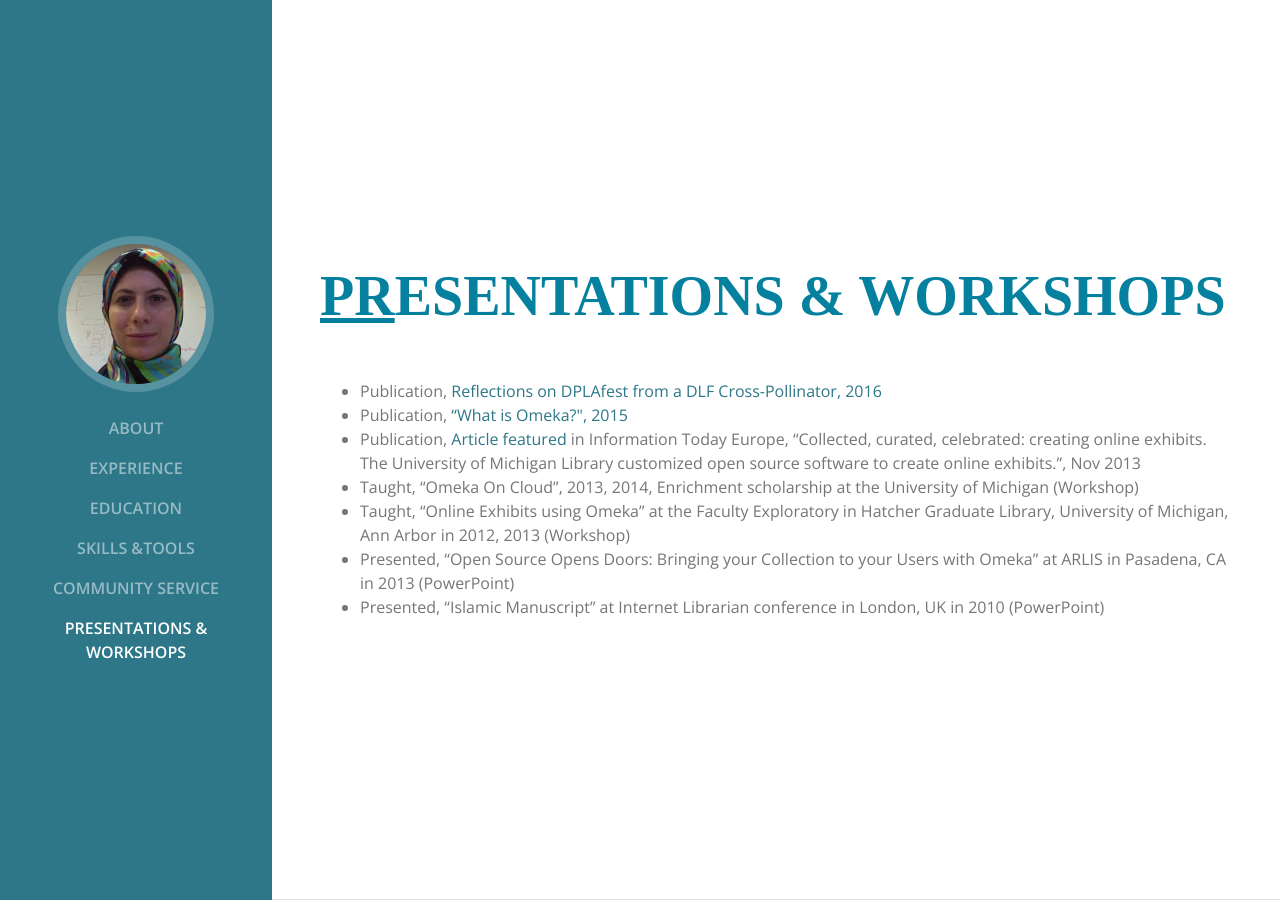
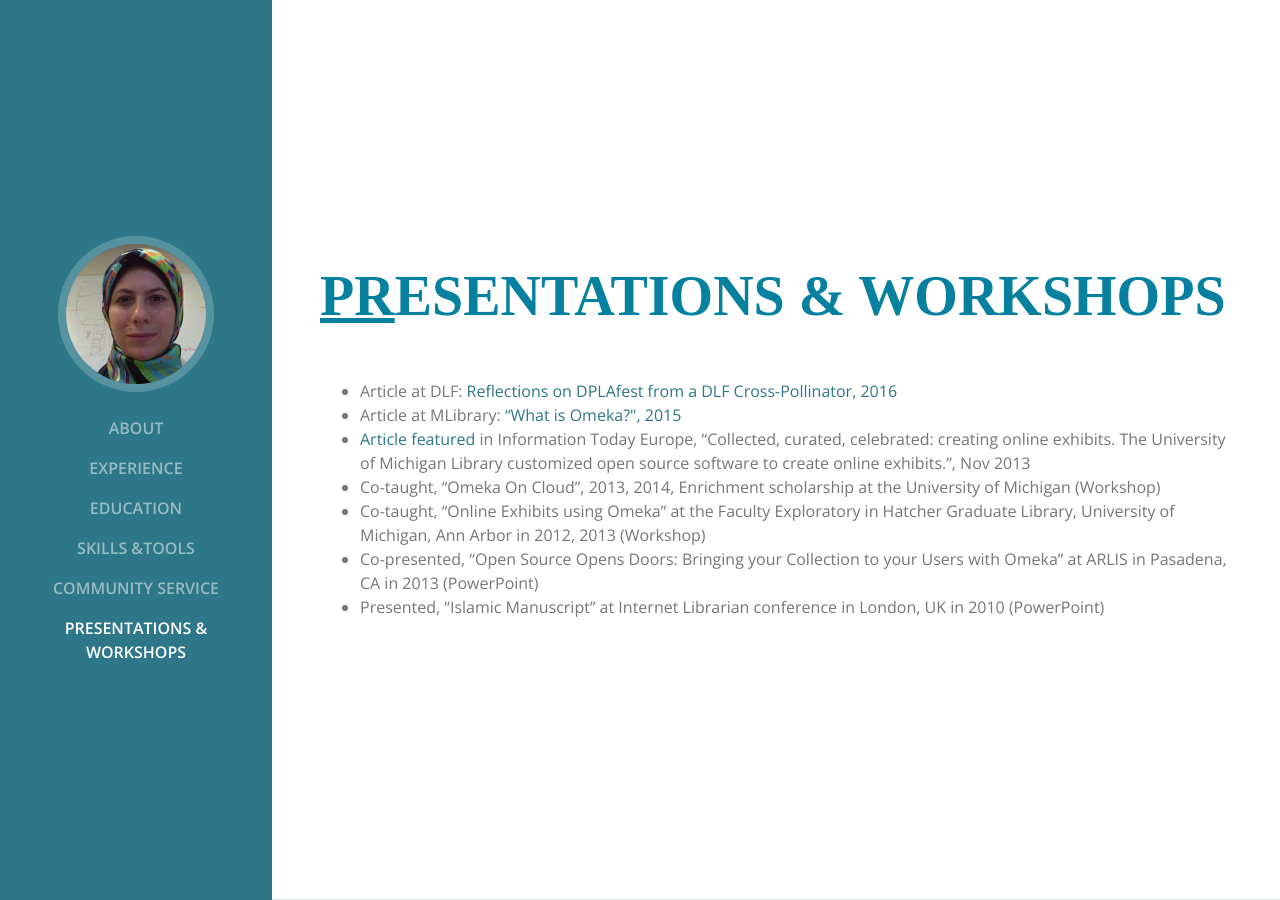
Before and after one commit to nancymou/nancymou.github.io, a Jekyll site: the page index.html, which Jekyll copies as it is, in a window 1280 px wide and 900 px high, scrolled down 4905 px. Built offline with Jekyll 4.4.1, drawn with Linux system fonts in a browser that asks for light colours; some web fonts are replaced.

Commit message:
Update index.html

```diff
--- a/index.html
+++ b/index.html
@@ -267,12 +267,12 @@
 
           <h2 class="mb-5"><span class = "underline-first-letter">Pr</span>esentations &amp; Workshops</h2>
             <ul>
-               <li>Publication, <a href="https://www.diglib.org/reflections-on-dplafest-from-a-dlf-cross-pollinator/"> Reflections on DPLAfest from a DLF Cross-Pollinator, 2016</a></li>
-               <li>Publication, <a href="https://www.lib.umich.edu/blogs/library-tech-talk/what-omeka-0"> “What is Omeka?", 2015</a></li>
-               <li>Publication, <a href="http://lnkd.in/bjEiyJJ">Article featured</a> in Information Today Europe, “Collected, curated, celebrated: creating online exhibits. The University of Michigan Library customized open source software to create online exhibits.”, Nov 2013</li>
-               <li>Taught, “Omeka On Cloud”, 2013, 2014, Enrichment scholarship at the University of Michigan (Workshop)</li>
-               <li>Taught, “Online Exhibits using Omeka” at the Faculty Exploratory in Hatcher Graduate Library, University of Michigan, Ann Arbor in 2012, 2013 (Workshop)</li>
-               <li>Presented, “Open Source Opens Doors: Bringing your Collection to your Users with Omeka” at ARLIS in Pasadena, CA in 2013 (PowerPoint) </li>
+               <li>Article at DLF: <a href="https://www.diglib.org/reflections-on-dplafest-from-a-dlf-cross-pollinator/"> Reflections on DPLAfest from a DLF Cross-Pollinator, 2016</a></li>
+               <li>Article at MLibrary: <a href="https://www.lib.umich.edu/blogs/library-tech-talk/what-omeka-0"> “What is Omeka?", 2015</a></li>
+               <li><a href="http://lnkd.in/bjEiyJJ">Article featured</a> in Information Today Europe, “Collected, curated, celebrated: creating online exhibits. The University of Michigan Library customized open source software to create online exhibits.”, Nov 2013</li>
+               <li>Co-taught, “Omeka On Cloud”, 2013, 2014, Enrichment scholarship at the University of Michigan (Workshop)</li>
+               <li>Co-taught, “Online Exhibits using Omeka” at the Faculty Exploratory in Hatcher Graduate Library, University of Michigan, Ann Arbor in 2012, 2013 (Workshop)</li>
+               <li>Co-presented, “Open Source Opens Doors: Bringing your Collection to your Users with Omeka” at ARLIS in Pasadena, CA in 2013 (PowerPoint) </li>
                <li>Presented, “Islamic Manuscript” at Internet Librarian conference in London, UK in 2010 (PowerPoint)</li>
             </ul>
         </div>
```
